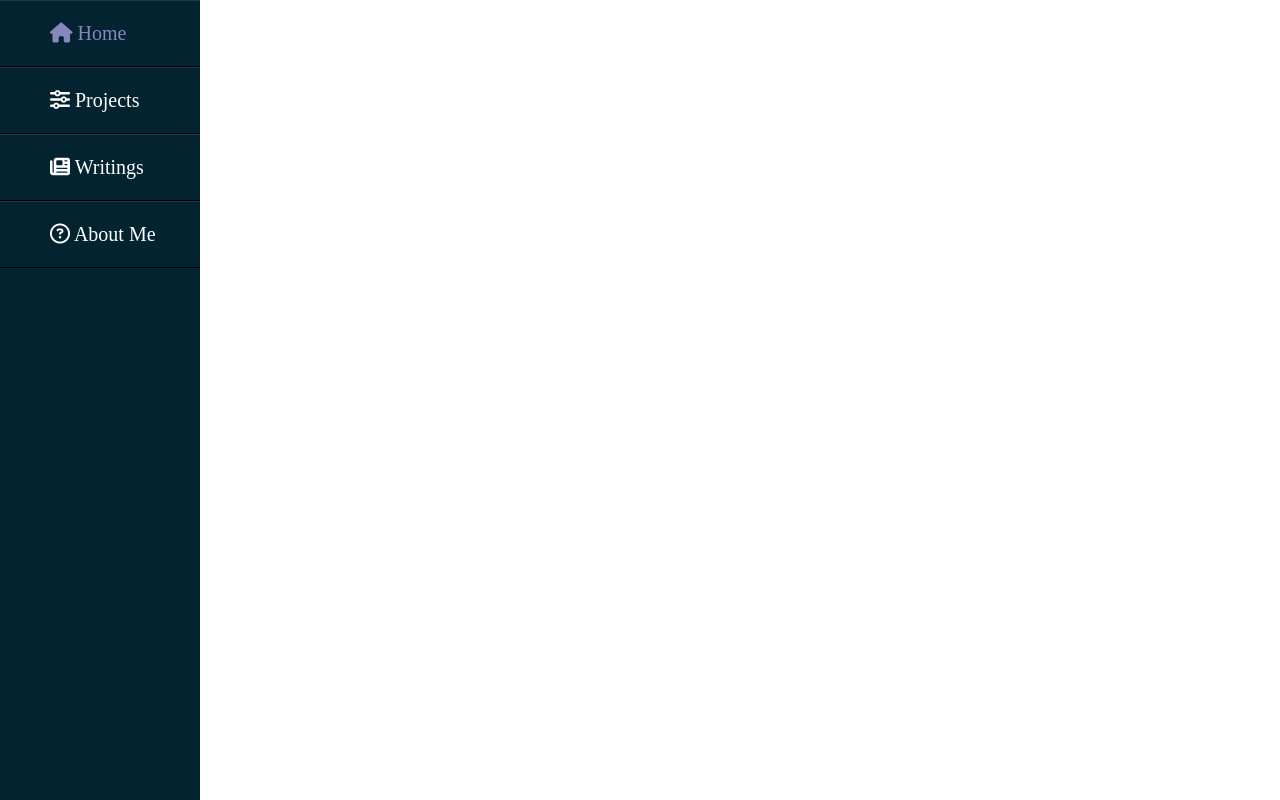
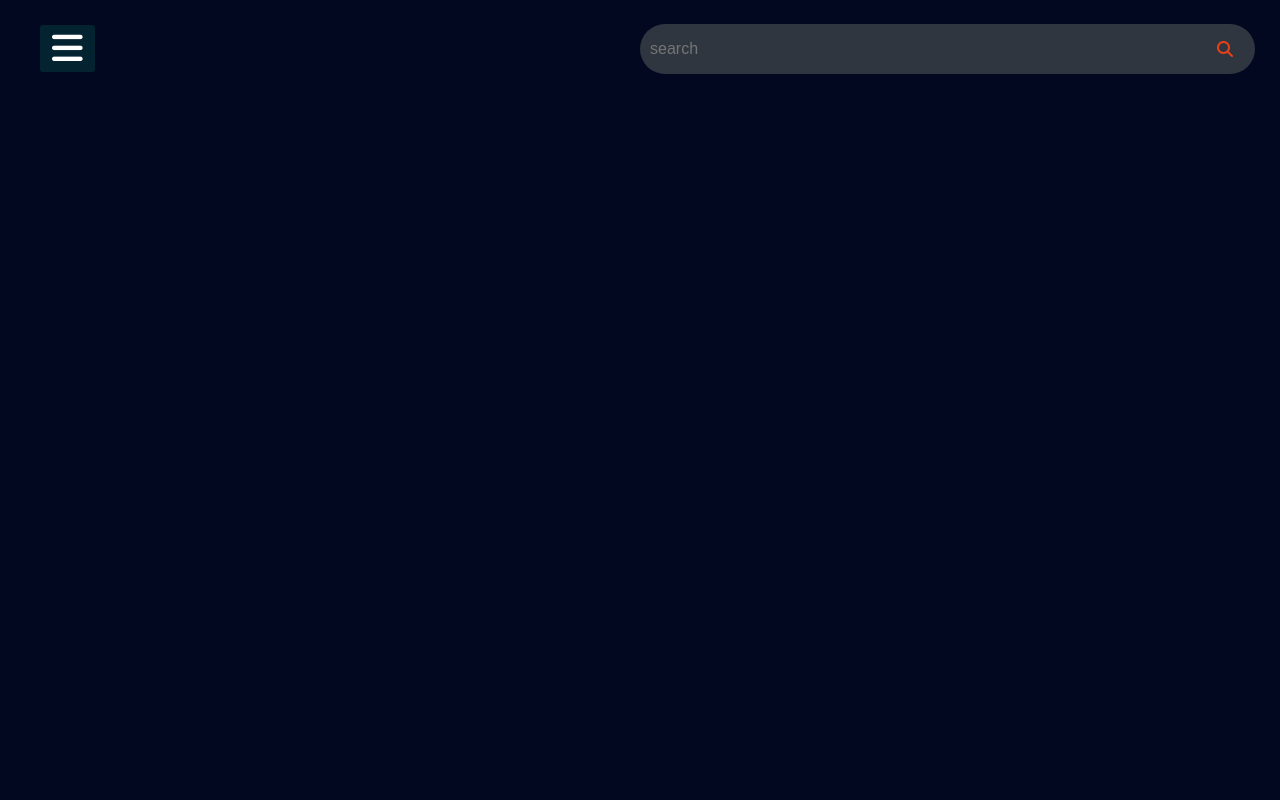
Before and after one commit to swarna1001/Portfolio, a Django app: template templates/project.html in a window 1280 px wide. Run offline with Django 3.2, Linux system fonts and the light colour scheme; the template is opened without the code that fills it, so the values that code supplies are empty; some libraries are stand-ins or nearby versions.

Commit message:
Commit: 8 - Search box

```diff
--- a/static/project/style.css
+++ b/static/project/style.css
@@ -76,3 +76,43 @@ label #cancel{
 #check:checked ~ label #cancel {
     left: 155px;
     }
+
+/* search bar styling */
+
+.search-box {
+    position: absolute;
+    top: 3%;
+    left: 50%;
+    right: 25px;
+    transform: translate (-50%, -50%);
+    background: #2f3640;
+    height: 30px;
+    border-radius: 40px;
+    padding: 10px;
+}
+
+.search-btn{
+    color: #e84118;
+    float: right;
+    width: 40px;
+    height: 30px;
+    border-radius: 50px;
+    background: #2f3640;
+    display: flex;
+    justify-content: center;
+    align-items: center;
+    transition: 0.4s;
+}
+
+.search-txt{
+    border: none;
+    background: none;
+    outline: none;
+    float: left;
+    padding: 0;
+    color: white;
+    font-size: 16px;
+    transition: 0.4s;
+    line-height: 30px;
+    width: 70%;
+}
--- a/templates/project.html
+++ b/templates/project.html
@@ -1,60 +1,47 @@
 <!doctype html>
 <html lang="en">
+{% load static %}
+
 <head>
     <!-- Required meta tags -->
     <meta charset="utf-8">
     <meta name="viewport" content="width=device-width, initial-scale=1, shrink-to-fit=no">
+
     <script src="https://kit.fontawesome.com/a076d05399.js"></script>
+    <link rel="stylesheet" type="text/css" href="{% static 'project/style.css'%}">
 
-    <title>Projects</title>
+    <title>projects</title>
+
     <style>
-      * {
-        margin: 0;
-        padding: 0;
-        list-style: none;
-        text-decoration: none;
-        }
-
-    .sidebar {
-        position: fixed;
-        left: 0;
-        width: 200px;
-        height: 100%;
-        background: #042331;
-        }
-
-    .sidebar ul a {
-        display: block;
-        height: 100%;
-        width: 100%;
-        line-height: 65px;
-        font-size: 20px;
-        color: white;
-        padding-left: 50px;
-        text-decoration: none;
-        box-sizing: border-box;
-        border-top: 1px solid rgba(255, 255, 255, .1);
-        border-bottom: 1px solid black;
-        }
-
-    ul li a:hover{
-        color: rgb(132, 136, 190);
-        }
+        body {background-color: #010820;}
 
     </style>
 </head>
+<body>
 
-<body>
+<input type="checkbox" id="check">
+<label for="check">
+    <i class="fas fa-bars" id="btn"></i>
+    <i class="fas fa-times" id="cancel"></i>
+
+</label>
 <div class="sidebar">
     <ul>
-        <li><a href=""><i class="fas fa-home" ></i> Home </a></li>
+        <li><a href=""><i class="fas fa-home"></i> Home </a></li>
         <li><a href="project"> <i class="fas fa-sliders-h"></i> Projects</a></li>
         <li><a href="writings"><i class="fas fa-newspaper"></i> Writings</a></li>
         <li><a href="about"> <i class="far fa-question-circle"></i> About Me</a></li>
     </ul>
 </div>
 
+<!-- q is the variable storing the search objects -->
+<div class="search-box">
+    <input class="search-txt" type="text" name="q" placeholder="search">
+    <a class="search-btn" href="#">
+        <i class="fas fa-search"></i>
+    </a>
+</div>
 
-    <h2> My Projects! </h2>
+
 </body>
 </html>
```
Also changed, not shown: home/views.py (+0 -9 lines), static/writings/style.css (+40 -0 lines), templates/about.html (+14 -38 lines), templates/home.html (+5 -78 lines), templates/writings.html (+21 -34 lines).
